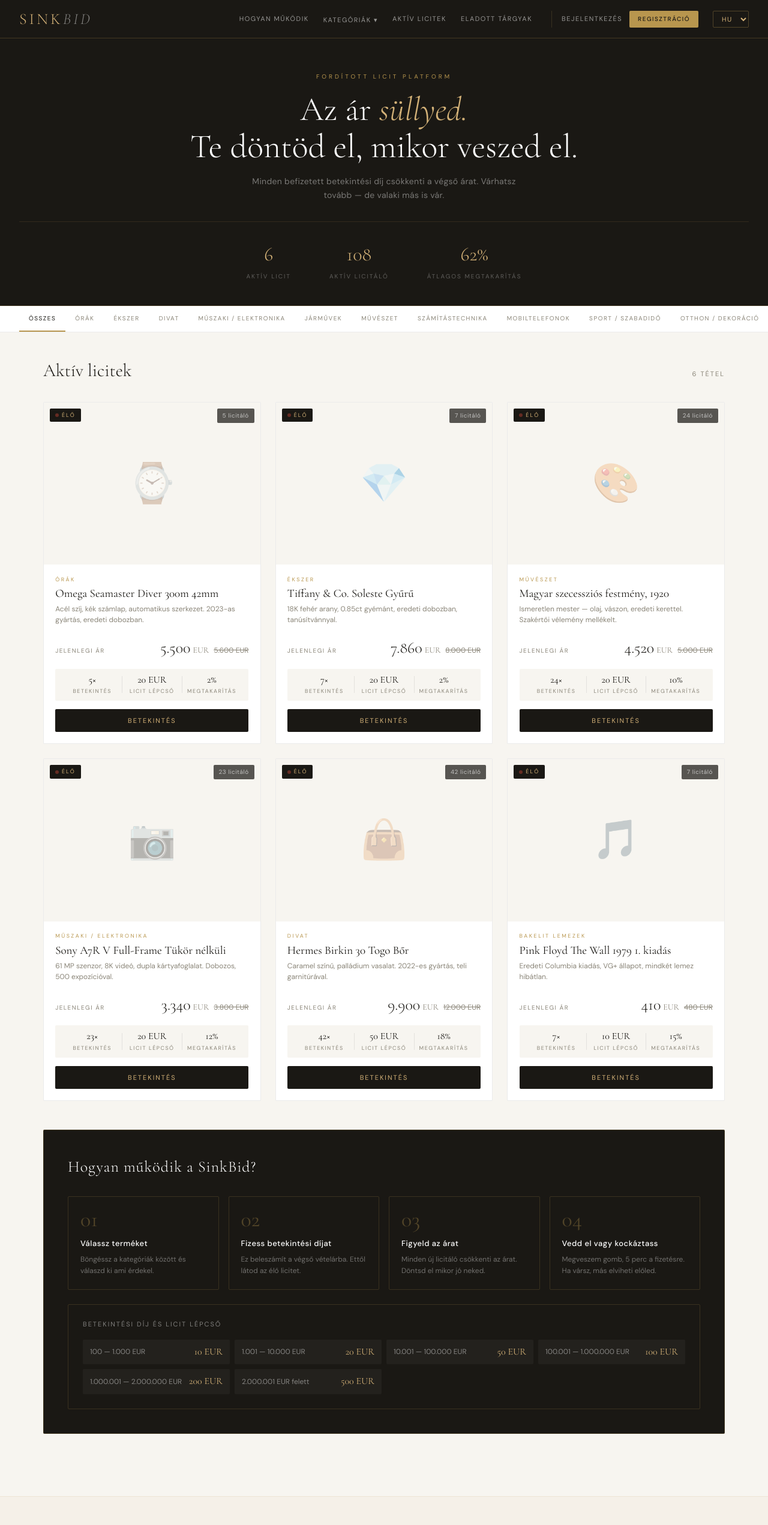
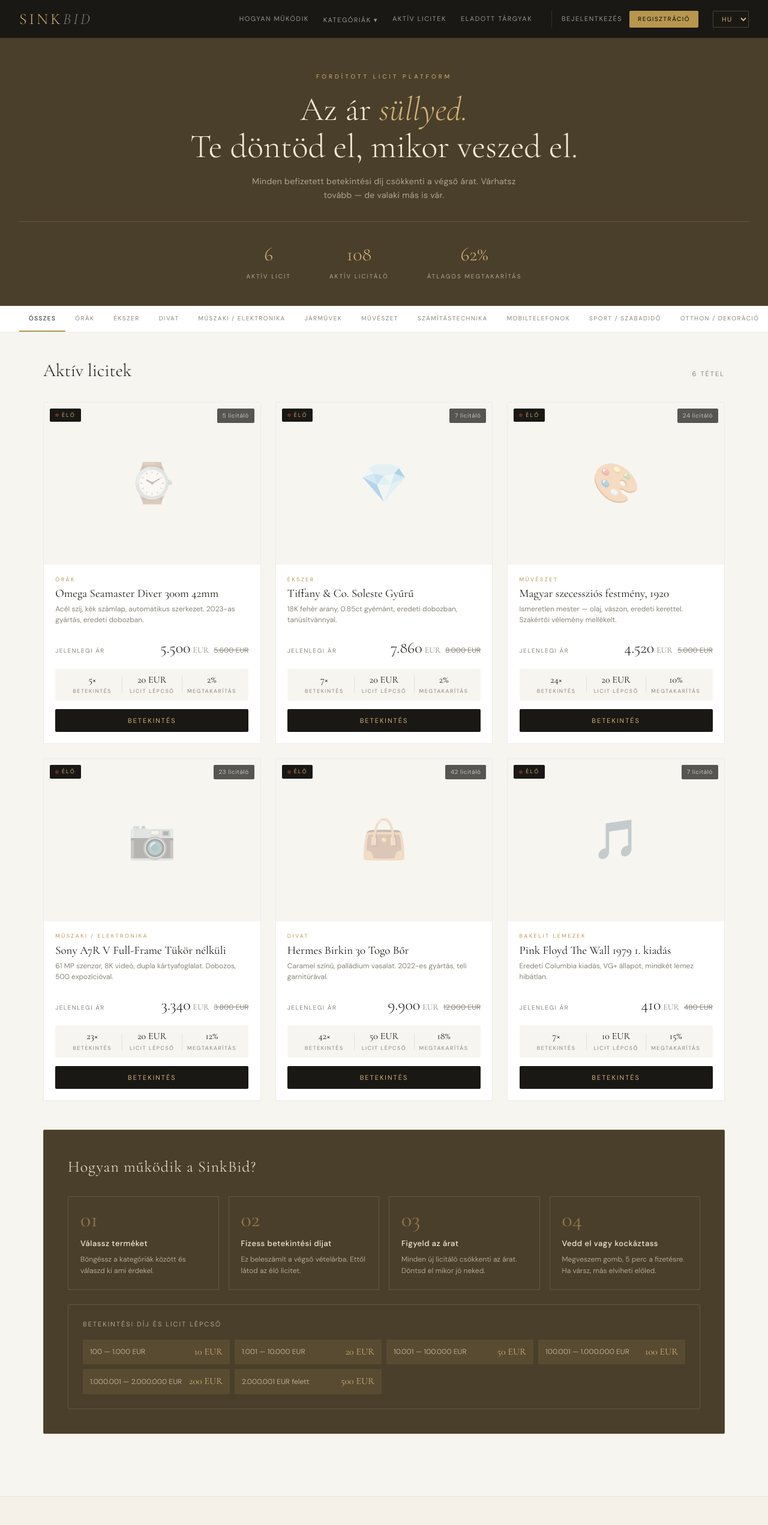
Before and after one commit to istvanlaha/SinkBid, a React (Vite) app: page / in a window 1280 px wide. Shown: the top 2542 px of the page at 60% size. Built offline with nearby package versions, Linux system fonts and the light colour scheme.

Commit message:
Update Home.module.css

```diff
--- a/src/pages/Home.module.css
+++ b/src/pages/Home.module.css
@@ -1,14 +1,14 @@
 .hero {
-  background: var(--dark);
+  background: var(--teak);
   padding: 3.5rem 2rem 2.5rem;
   text-align: center;
-  border-bottom: 1px solid var(--border-gold);
+  border-bottom: 1px solid var(--teak-border);
 }
 
 .heroTag {
   font-size: 10px;
   letter-spacing: 4px;
-  color: var(--gold);
+  color: var(--teak-gold);
   text-transform: uppercase;
   margin-bottom: 1rem;
 }
@@ -17,18 +17,18 @@
   font-family: var(--font-display);
   font-size: 56px;
   font-weight: 300;
-  color: var(--white);
+  color: var(--teak-light);
   line-height: 1.1;
   margin-bottom: 1rem;
 }
 
 .heroTitle em {
-  color: var(--gold-light);
+  color: var(--teak-gold);
   font-style: italic;
 }
 
 .heroSub {
-  color: rgba(255,255,255,0.42);
+  color: var(--teak-muted);
   font-size: 14px;
   line-height: 1.65;
   max-width: 460px;
@@ -41,7 +41,7 @@
   justify-content: center;
   gap: 4rem;
   padding-top: 1.75rem;
-  border-top: 1px solid rgba(184,150,78,0.15);
+  border-top: 1px solid var(--teak-border);
 }
 
 .heroStat { text-align: center; }
@@ -50,13 +50,13 @@
   font-family: var(--font-display);
   font-size: 32px;
   font-weight: 300;
-  color: var(--gold-light);
+  color: var(--teak-gold);
 }
 
 .heroStatL {
   font-size: 10px;
   letter-spacing: 2px;
-  color: rgba(255,255,255,0.3);
+  color: var(--teak-muted);
   text-transform: uppercase;
   margin-top: 3px;
 }
@@ -96,17 +96,17 @@
 }
 
 .how {
-  background: var(--dark);
+  background: var(--teak);
   padding: 2.5rem;
   border-radius: var(--radius-sm);
-  border: 1px solid var(--border-gold);
+  border: 1px solid var(--teak-border);
 }
 
 .howTitle {
   font-family: var(--font-display);
   font-size: 26px;
   font-weight: 300;
-  color: var(--white);
+  color: var(--teak-light);
   margin-bottom: 1.75rem;
   letter-spacing: 1px;
 }
@@ -119,15 +119,15 @@
 
 .howStep {
   padding: 1.25rem;
-  border: 0.5px solid rgba(184,150,78,0.2);
+  border: 0.5px solid var(--teak-border);
   border-radius: var(--radius-sm);
 }
 
 .howN {
   font-family: var(--font-display);
   font-size: 36px;
-  color: var(--gold);
-  opacity: 0.35;
+  color: var(--teak-gold);
+  opacity: 0.5;
   line-height: 1;
   margin-bottom: 0.75rem;
 }
@@ -135,27 +135,21 @@
 .howStepTitle {
   font-size: 13px;
   font-weight: 500;
-  color: var(--white);
+  color: var(--teak-light);
   letter-spacing: 0.5px;
   margin-bottom: 6px;
 }
 
 .howStepDesc {
   font-size: 12px;
-  color: rgba(255,255,255,0.38);
+  color: var(--teak-muted);
   line-height: 1.65;
 }
 
-@media (max-width: 768px) {
-  .heroTitle { font-size: 36px; }
-  .heroStats { gap: 2rem; }
-  .main { padding: 1.5rem 1rem; }
-  .grid { grid-template-columns: 1fr; }
-  .how { padding: 1.5rem; }
-}.bidStepBox {
+.bidStepBox {
   margin-top: 1.5rem;
   padding: 1.5rem;
-  border: 0.5px solid rgba(184,150,78,0.2);
+  border: 0.5px solid var(--teak-border);
   border-radius: var(--radius-sm);
 }
 
@@ -163,7 +157,7 @@
   font-size: 11px;
   letter-spacing: 2px;
   text-transform: uppercase;
-  color: rgba(255,255,255,0.45);
+  color: var(--teak-muted);
   margin-bottom: 1rem;
 }
 
@@ -178,17 +172,25 @@
   justify-content: space-between;
   align-items: center;
   padding: 8px 12px;
-  background: rgba(255,255,255,0.04);
+  background: var(--teak-mid);
   border-radius: var(--radius-sm);
 }
 
 .bidStepRange {
   font-size: 12px;
-  color: rgba(255,255,255,0.45);
+  color: var(--teak-muted);
 }
 
 .bidStepVal {
   font-family: var(--font-display);
   font-size: 16px;
-  color: var(--gold-light);
+  color: var(--teak-gold);
 }
+
+@media (max-width: 768px) {
+  .heroTitle { font-size: 36px; }
+  .heroStats { gap: 2rem; }
+  .main { padding: 1.5rem 1rem; }
+  .grid { grid-template-columns: 1fr; }
+  .how { padding: 1.5rem; }
+}
```
